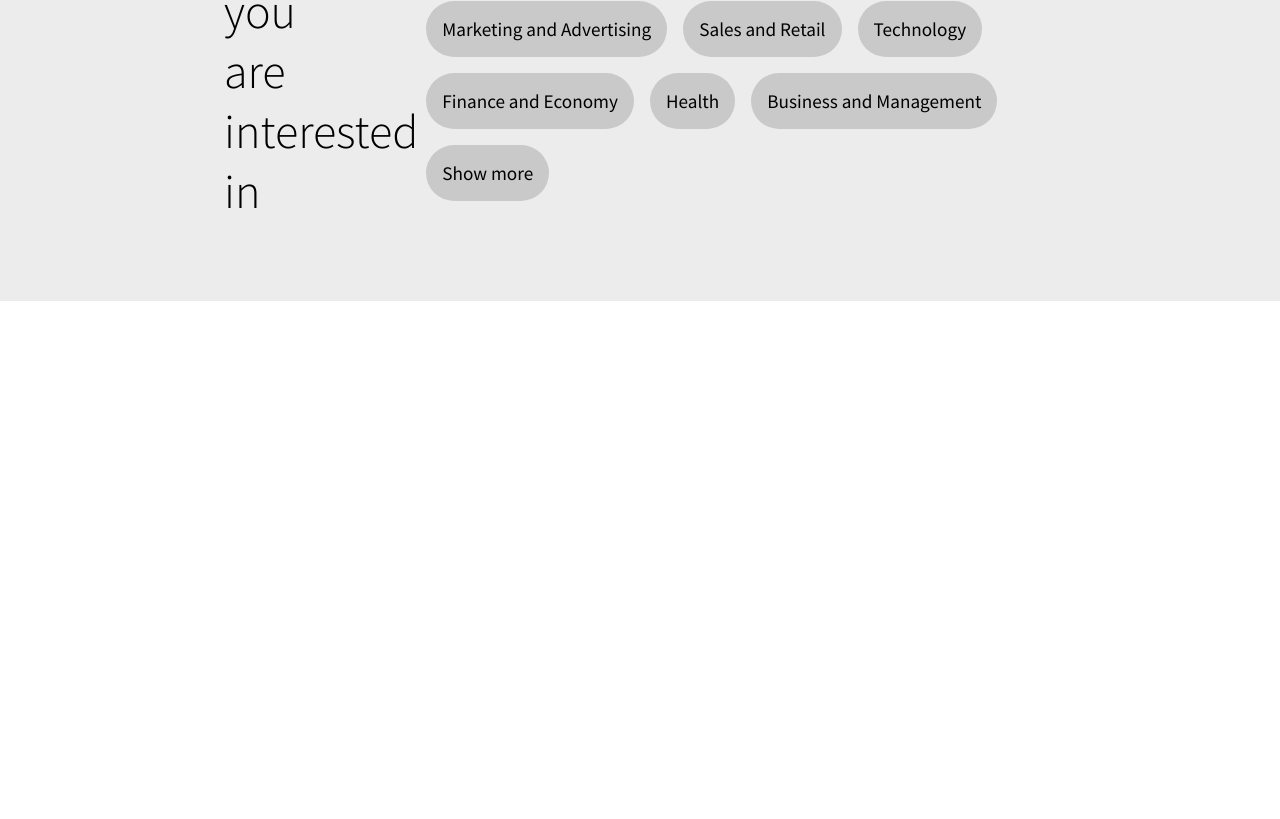
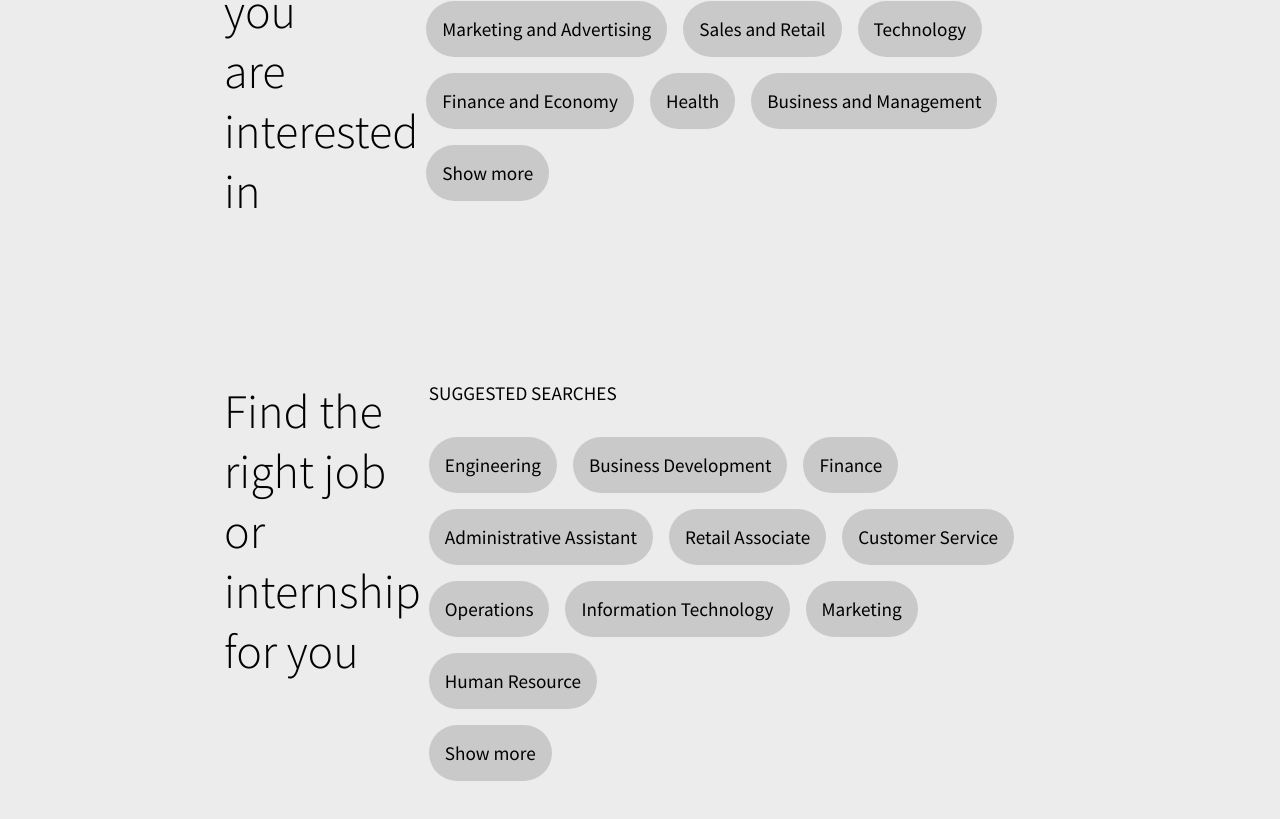
Before and after one commit to Bitnagar/linkedinclone-app, a React (Create React App) app: page / in a window 1280 px wide. Shown: the part 972-1791 px from the top of the page. Before the commit the page ends 1273 px from the top, so only its background shows below. Built offline with nearby package versions, Linux system fonts and the light colour scheme.

Commit message:
suggested search buttons added

```diff
--- /dev/null
+++ b/src/components/Li2.js
@@ -0,0 +1,15 @@
+import React from "react";
+import Data from "../data"
+
+export default function li(props) {
+
+    const li2 = Data.data.buttonData2.map((item, key) => {
+        while(key < props.n) {
+            return <li className="li-set-1" key={key}>{item.innerText}</li>
+        }
+    })
+
+    return (
+        li2
+    )
+}
--- a/src/components/MainContent.js
+++ b/src/components/MainContent.js
@@ -1,6 +1,7 @@
 import React from "react";
 import ManSitting from "../assets/man-sitting.svg";
 import Li from "./Li"
+import Li2 from "./Li2"
 
 export default function MainContent() {
 
@@ -25,6 +26,31 @@ export default function MainContent() {
         changeN();
         changeShowMore();
     }
+
+    //for 2nd buttons list
+    const [showMore2, setShowMore2] = React.useState(false);
+    const [n2, setN2] = React.useState(10);
+
+    function changeShowMore2() {
+        setShowMore2(prevState => !prevState);
+    }
+
+    function changeN2() {
+        setN2(prevState => {
+            if(prevState === 10) {
+                return prevState + 19;
+            } else {
+                return prevState - 19;
+            }
+        });
+    }
+
+    function changeShowMore2AndN2() {
+        changeN2();
+        changeShowMore2();
+    }
+
+
 
     return (
         <div className="main-content-container">
@@ -74,6 +100,22 @@ export default function MainContent() {
                     </ul>
                 </div>
             </div>
+
+
+            {/* for 2nd buttons list */}
+            <div className="content-2-container">
+                <p>Find the right job or <br></br> internship for you</p>
+                <div className="buttons-div">
+                    <p>SUGGESTED SEARCHES</p>
+                    <ul className="ul-1">
+                        <Li2 n={n2} /> <br></br>
+                    <p
+                        className="li-set-1"
+                        onClick={changeShowMore2AndN2}
+                    >{showMore2 ? "Show less" : "Show more"}</p>
+                    </ul>
+                </div>
+            </div>
         </div>
     )
 }
```
